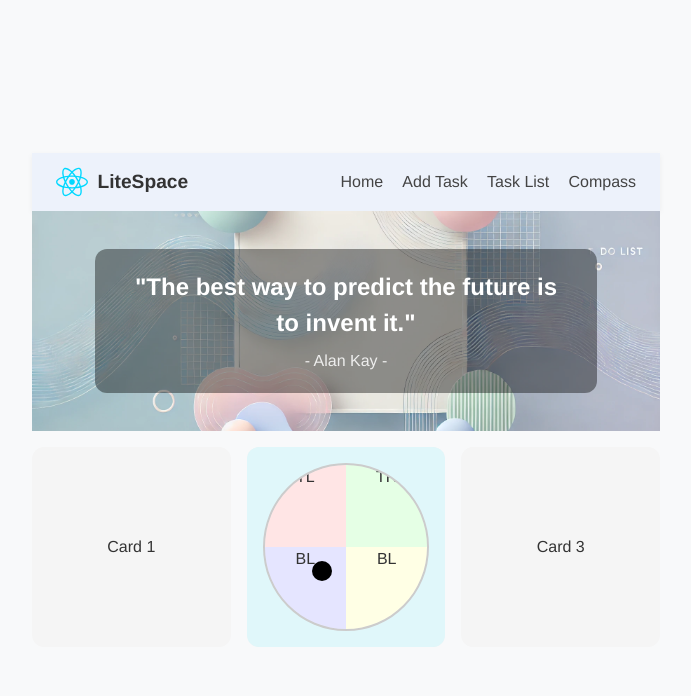
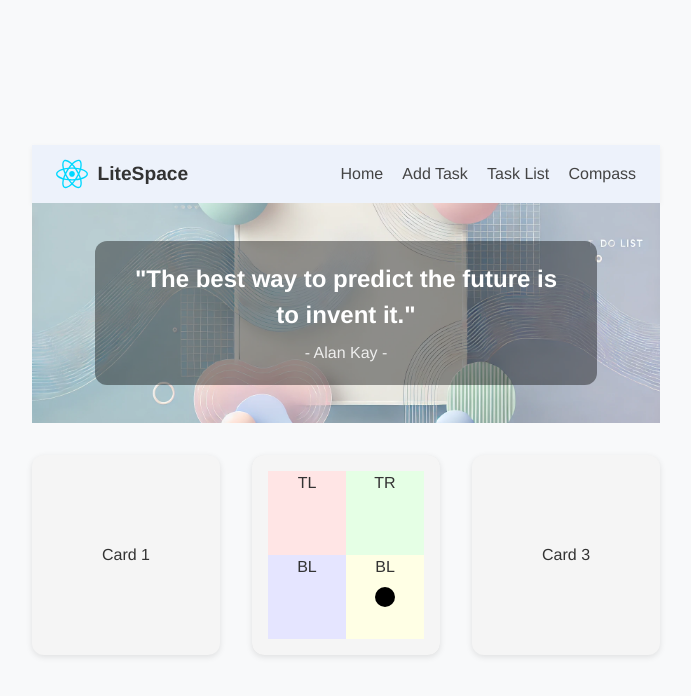
Before and after one commit to znguye/lite-space, a React (Vite) app: page /compass in a window 1280 px wide. Shown: the top 696 px of the page, without its empty margins (294-985 px from the left). Built offline with nearby package versions, Linux system fonts and the light colour scheme.

Commit message:
correct math for the compass zones

```diff
--- a/src/components/CompassCard.jsx
+++ b/src/components/CompassCard.jsx
@@ -1,16 +1,25 @@
 import React from "react"
 import './comonents_styles/CompassCard.css'
 
-export default function CommpassCard({totalTasks = 20, completedTasks = 7}) {
+export default function CommpassCard({totalTasks = 13, completedTasks = 9}) {
 
     const getPosition = () => {
-        const ratio = (completedTasks / (totalTasks) || 0);
-        const x = ratio * 100;
-        const y = (1 - ratio) * 100;
 
-        return { left: `${x}%`, top: `${y}%`};
+        const isHighTask = totalTasks > 7;
+        const isHighCompletion = (completedTasks / (totalTasks || 1)) > 0.5;
+
+        const zone = {
+            left: isHighCompletion ? '75%' : '25%',
+            top: isHighTask ? '75%' : '25%',
+          };
+
+
+        // return { left: `${x}%`, top: `${y}%`};
+        return zone;
 
     };
+
+
 
 
     return(
--- a/src/components/comonents_styles/CompassCard.css
+++ b/src/components/comonents_styles/CompassCard.css
@@ -9,13 +9,15 @@
 }
 
 .compass {
-  position: relative;
-  width: 100%;
-  height: 100%;
-  background-color: #ffffff;
-  border-radius: 50%;
-  border: 2px solid #ccc;
-  overflow: hidden;
+    width: 100%;
+    height: 100%;
+    display: grid;
+    aspect-ratio: 1/1;
+    grid-template-columns: 1fr 1fr;
+    grid-template-rows: 1fr 1fr;
+    /* border: 2px solid #ccc; */
+    position: relative;
+    background-color: #fff;
 }
 
 .zone {
--- a/src/pages/pages_styles/CompassPage.css
+++ b/src/pages/pages_styles/CompassPage.css
@@ -7,16 +7,21 @@
 
 .card-container {
   display: flex;
-  gap: 1rem;
-  margin-top: 1rem;
+  gap: 2rem;
+  justify-content: center;
+  margin-top: 2rem;
+  flex-wrap: wrap;
 }
 
-.card {
+.card, .compass-card{
     flex: 1;
-  height: 200px;
+    /* max-width: 300px; */
+    /* aspect-ratio: 1 / 1; */
     background-color: #f5f5f5;
     border-radius: 12px;
     display: flex;
     justify-content: center;
     align-items: center;
+    overflow: hidden;
+    box-shadow: 0 2px 6px rgba(0, 0, 0, 0.1);
   }
```
Lines whose indentation alone changed are shown as unchanged.
